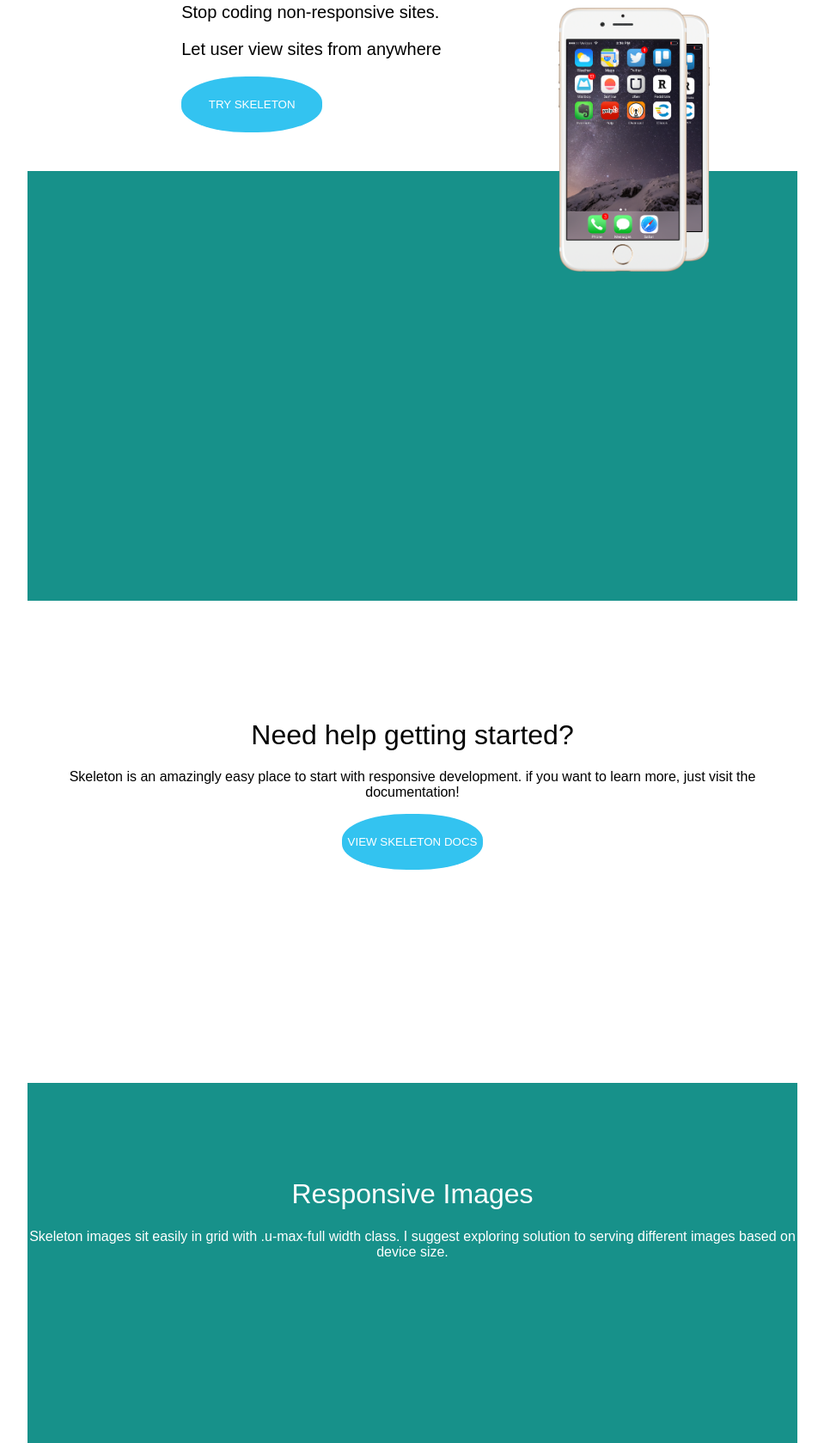
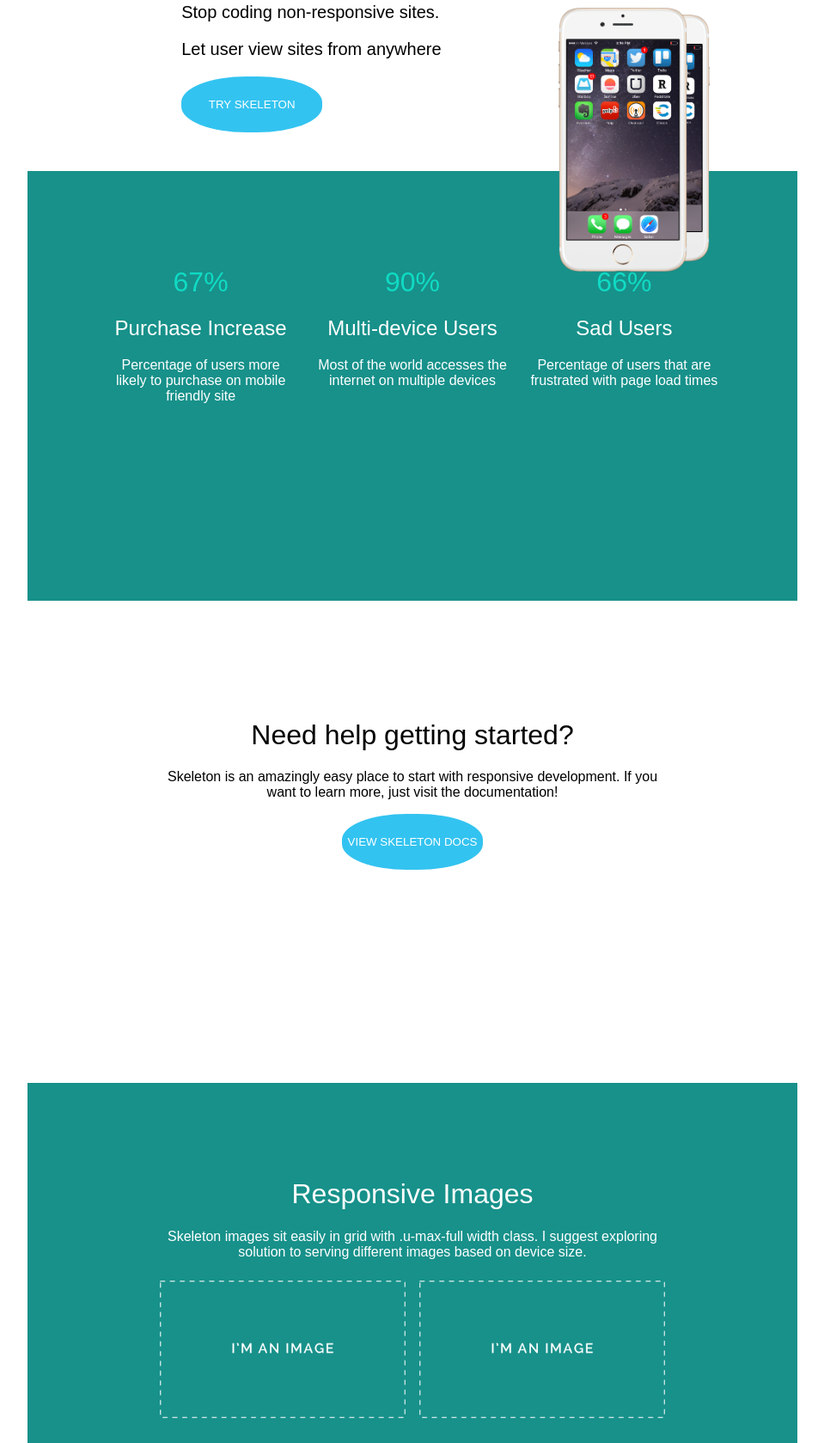
Before and after one commit to joetony/final-project, a plain HTML site: page Workshop 4/index.html in a window 1280 px wide. Shown: the part 61-1740 px from the top of the page at 86% size, without its empty margins (160-1119 px from the left). Drawn offline with Linux system fonts and the light colour scheme.

Commit message:
Add files via upload
selectors implementation

```diff
--- a/Workshop 4/index.html
+++ b/Workshop 4/index.html
@@ -1,5 +1,6 @@
 <!DOCTYPE html>
 <html lang="es">
+
 <head>
     <meta charset="UTF-8">
     <meta http-equiv="X-UA-Compatible" content="IE=edge">
@@ -7,40 +8,56 @@
     <title>Workshop 4</title>
     <link rel="stylesheet" href="css/style.css" type="text/css">
 </head>
+
 <body>
     <div class="head1">
-        <p class="head">Stop coding non-responsive sites.</p>
-        <p class="head">Let user view sites from anywhere</p>
-        <img class="cel1" src="images/iphone.png" height="287px" width="140px;">
-        <img class="cel2" src="images/iphone.png" height="307px" width="150px;">
+        <p>Stop coding non-responsive sites.</p>
+        <p>Let user view sites from anywhere</p>
+        <img class="cel1" src="images/iphone.png" height="287" width="140" alt="cel">
+        <img class="cel2" src="images/iphone.png" height="307" width="150" alt="cel">
         <button type="button">TRY SKELETON</button>
 
     </div>
-    <div class="content" >
+    <div class="content">
         <div class="center" style="margin-left: 10%;">
+            <h1>67%</h1>
+            <h2>Purchase Increase</h2>
+            <p> Percentage of users more likely to purchase on mobile friendly site</p>
 
         </div>
-        <div class="center" >
+        <div class="center">
+            <h1>90%</h1>
+            <h2>Multi-device Users</h2>
+            <p>Most of the world accesses the internet on multiple devices</p>
 
         </div>
-        <div class="center"style="margin-right: 10%;">
+        <div class="center" style="margin-right: 10%;">
+            <h1>66%</h1>
+            <h2>Sad Users</h2>
+            <p>Percentage of users that are frustrated with page load times</p>
 
         </div>
 
     </div>
     <div class="aligncenter">
         <h1>Need help getting started?</h1>
-        <p>Skeleton is an amazingly easy place to start with responsive development. if you want to learn more, just visit the documentation!</p>
+        <p>Skeleton is an amazingly easy place to start with responsive development. If you <br /> want to learn more,
+            just visit the documentation!</p>
         <button type="button" style="margin-left: 0;">VIEW SKELETON DOCS</button>
 
     </div>
 
     <div class="last">
         <h1>Responsive Images</h1>
-        <p>Skeleton images sit easily in grid with .u-max-full width class. I suggest exploring solution to serving different images based on device size.</p>
+        <p>Skeleton images sit easily in grid with .u-max-full width class. I suggest exploring<br /> solution to
+            serving different images based on device size.</p>
+        <figure>
+            <img src="images/placeholder.png" alt="img"><img src="images/placeholder.png" alt="img">
+        </figure>
 
 
     </div>
 
 </body>
+
 </html>
```
